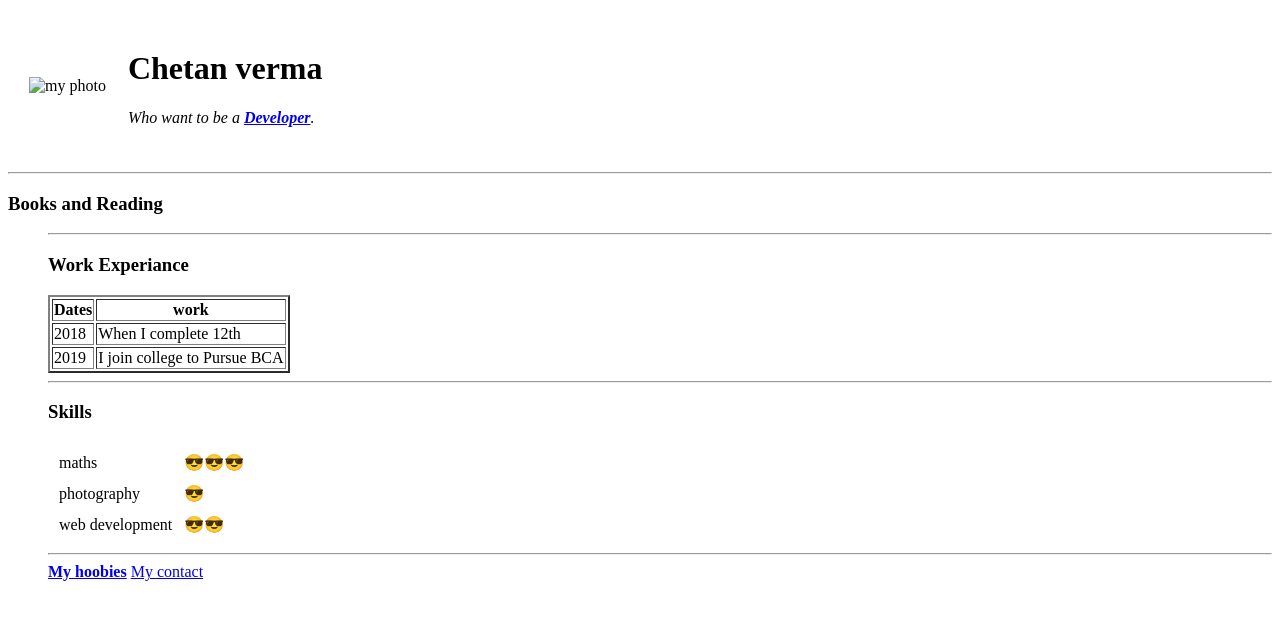
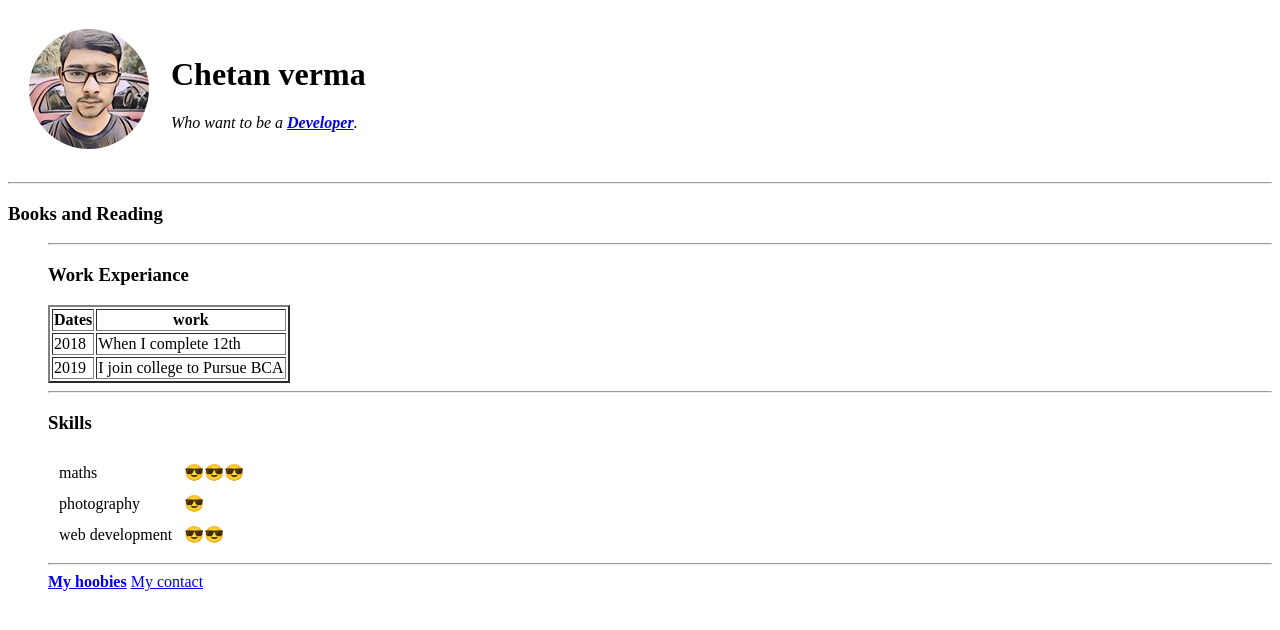
Before and after one commit to chetan-v/cv, a plain HTML site: page index.html in a window 1280 px wide. Drawn offline with Linux system fonts and the light colour scheme.

Commit message:
Update index.html

```diff
--- a/index.html
+++ b/index.html
@@ -10,7 +10,7 @@
 <body>
   <table cellspacing="20">
     <tr>
-      <td><img src="photos/circle-cropped.png" alt="my photo"></td>
+      <td><img src="circle-cropped.png" alt="my photo"></td>
       <td>
         <h1>Chetan verma</h1>
         <p><em>Who want to be a <strong> <a href="https://www.youtube.com/">Developer</a></strong>.</em></p>
```
